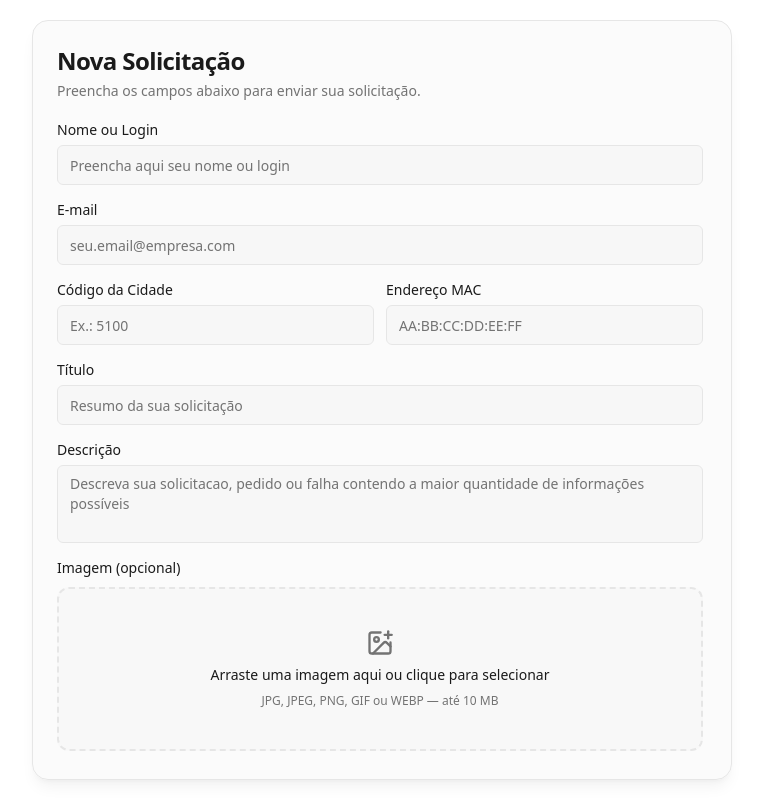
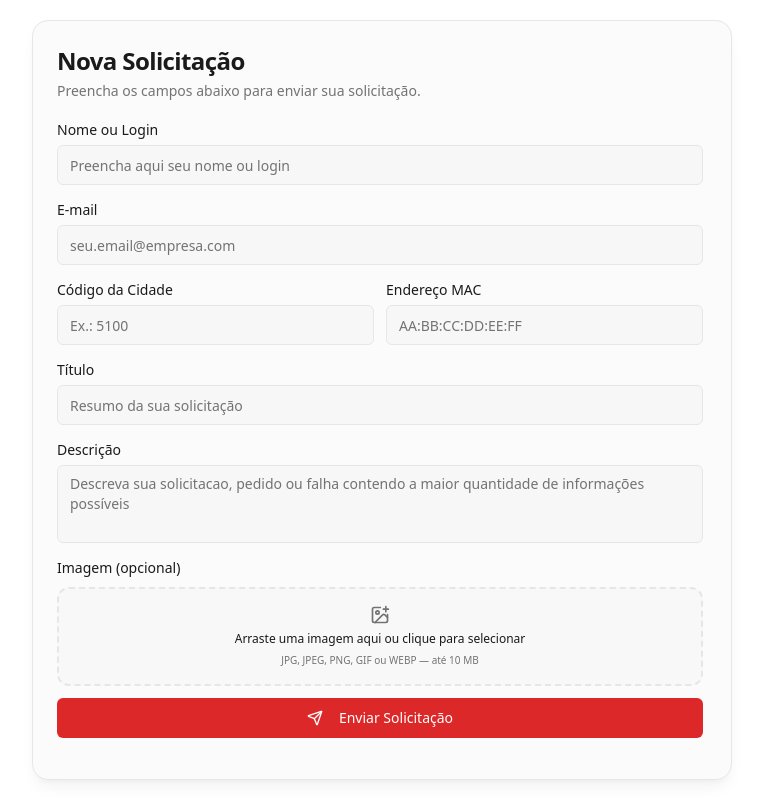
Before and after one commit to tavoralucas/gpon-health-overview, a React (Vite) app: page /nova-solicitacao in a window 1280 px wide. Shown: the whole page, without its empty margins (258-1021 px from the left). Built offline with nearby package versions, Linux system fonts and the light colour scheme.

Commit message:
Changes
Co-authored-by: tavoralucas <38147859+tavoralucas@users.noreply.github.com>

```diff
--- a/src/components/solicitacao/ImageDropzone.tsx
+++ b/src/components/solicitacao/ImageDropzone.tsx
@@ -81,17 +81,17 @@ export function ImageDropzone({ file, onChange, error, disabled }: ImageDropzone
             handleFiles(e.dataTransfer.files);
           }}
           className={cn(
-            "flex w-full flex-col items-center justify-center gap-2 rounded-xl border-2 border-dashed border-border bg-background/60 px-6 py-10 text-center transition-all duration-200",
+            "flex w-full flex-col items-center justify-center gap-1.5 rounded-xl border-2 border-dashed border-border bg-background/60 px-4 py-4 text-center transition-all duration-200",
             "hover:border-primary/60 hover:bg-accent/40",
             isDragging && "border-primary bg-accent scale-[1.01]",
             disabled && "pointer-events-none opacity-60"
           )}
         >
-          <ImagePlus className="h-7 w-7 text-muted-foreground" />
-          <span className="text-sm font-medium text-foreground">
+          <ImagePlus className="h-5 w-5 text-muted-foreground" />
+          <span className="text-xs font-medium text-foreground">
             Arraste uma imagem aqui ou clique para selecionar
           </span>
-          <span className="text-xs text-muted-foreground">
+          <span className="text-[10px] text-muted-foreground">
             JPG, JPEG, PNG, GIF ou WEBP — até 10 MB
           </span>
         </button>
```
